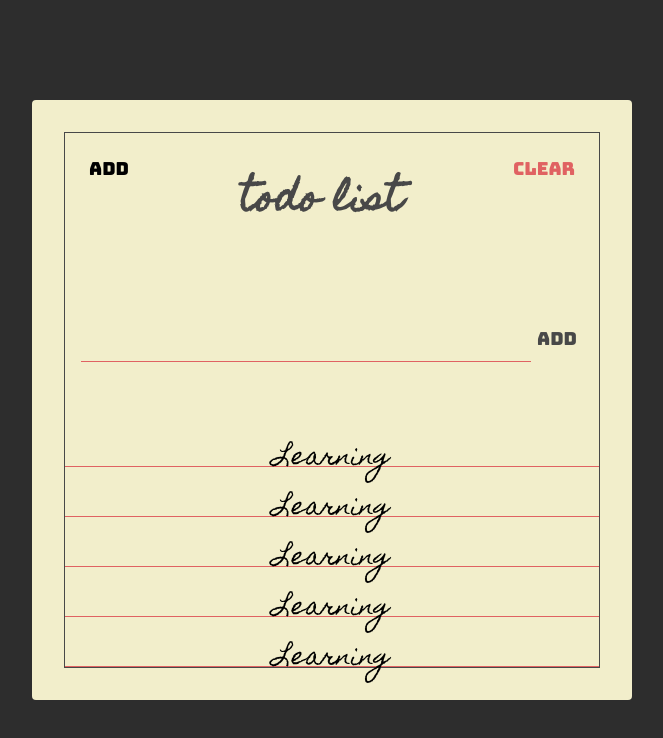
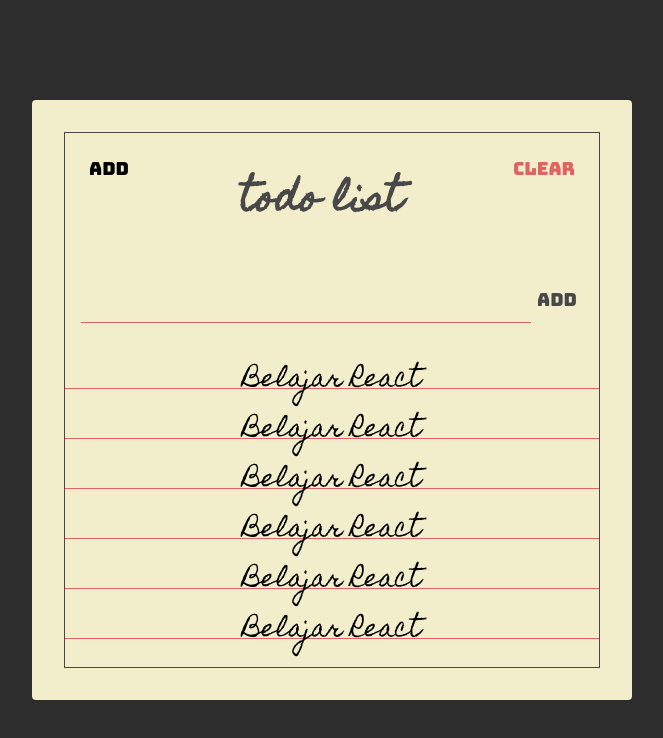
Before and after one commit to agengayuu/react-todolist, a React (Create React App) app: page / in a window 1280 px wide. Shown: the top 738 px of the page, without its empty margins (308-971 px from the left). Built offline with nearby package versions, Linux system fonts and the light colour scheme.

Commit message:
Membuat Pages dan Komponen Todo

```diff
--- a/src/App.js
+++ b/src/App.js
@@ -1,40 +1,7 @@
 import "./styles.css";
 
-import Paper from "./components/Paper";
+import TodoList from "./pages/TodoList";
 
 export default function App() {
-  return (
-    <Paper>
-      <section className="header">
-        <button className="header-btn">Add</button>
-        <h1 className="header-title">Todo List</h1>
-        <button className="header-btn main-red-color">Clear</button>
-      </section>
-
-      <section className="add">
-        <form className="add-form">
-          <input type="text" className="add-input" />
-          <button className="add-btn main-black-color">Add</button>
-        </form>
-      </section>
-
-      <section className="todos">
-        <div className="todo">
-          <span className="todo-text">Learning</span>
-        </div>
-        <div className="todo">
-          <span className="todo-text">Learning</span>
-        </div>
-        <div className="todo">
-          <span className="todo-text">Learning</span>
-        </div>
-        <div className="todo">
-          <span className="todo-text">Learning</span>
-        </div>
-        <div className="todo">
-          <span className="todo-text">Learning</span>
-        </div>
-      </section>
-    </Paper>
-  );
+  return <TodoList />;
 }
--- a/src/components/Header.jsx
+++ b/src/components/Header.jsx
@@ -0,0 +1,13 @@
+import React from "react";
+
+const Header = () => {
+  return (
+    <section className="header">
+      <button className="header-btn">Add</button>
+      <h1 className="header-title">Todo List</h1>
+      <button className="header-btn main-red-color">Clear</button>
+    </section>
+  );
+};
+
+export default Header;
--- /dev/null
+++ b/src/components/Todo.jsx
@@ -0,0 +1,16 @@
+import React from "react";
+import PropTypes from "prop-types";
+
+const Todo = (props) => {
+  return (
+    <div className="todo">
+      <span className="todo-text">{props.text}</span>
+    </div>
+  );
+};
+
+Todo.propTypes = {
+  text: PropTypes.string.isRequired
+};
+
+export default Todo;
--- a/src/components/TodoForm.jsx
+++ b/src/components/TodoForm.jsx
@@ -0,0 +1,13 @@
+import React from "react";
+
+const TodoForm = () => {
+  return (
+    <section className="add">
+      <form className="add-form">
+        <input type="text" className="add-input" />
+        <button className="add-btn main-black-color">Add</button>
+      </form>
+    </section>
+  );
+};
+export default TodoForm;
--- a/src/components/Todos.jsx
+++ b/src/components/Todos.jsx
@@ -0,0 +1,35 @@
+import React from "react";
+
+import Todo from "./Todo";
+
+const Todos = () => {
+  const todos = [
+    {
+      text: "Belajar React"
+    },
+    {
+      text: "Belajar Props di React"
+    },
+    {
+      text: "Belajar React Hoax wkwk"
+    },
+    {
+      text: "Belajar React"
+    },
+    {
+      text: "Belajar React Hoax wkwk"
+    },
+    {
+      text: "Belajar React"
+    }
+  ];
+
+  return (
+    <section className="todos">
+      {todos.map((todo) => {
+        return <Todo text="Belajar React" />;
+      })}
+    </section>
+  );
+};
+export default Todos;
--- /dev/null
+++ b/src/pages/TodoList.jsx
@@ -0,0 +1,18 @@
+import React from "react";
+
+import Paper from "../components/Paper";
+import Header from "../components/Header";
+import TodoForm from "../components/TodoForm";
+import Todos from "../components/Todos";
+
+const TodoList = () => {
+  return (
+    <Paper>
+      <Header />
+      <TodoForm />
+      <Todos />
+    </Paper>
+  );
+};
+
+export default TodoList;
--- a/src/styles.css
+++ b/src/styles.css
@@ -135,6 +135,8 @@ html {
 .todos {
   display: flex;
   flex-direction: column;
+
+  min-height: 500px;
 }
 
 .todo {
@@ -143,7 +145,7 @@ html {
   flex: 1 0 auto;
   text-align: center;
 
-  min-height: 34px;
+  max-height: 34px;
   margin: 16px 0 0;
   font-family: "Homemade Apple", sans-serif;
   font-size: 24px;
@@ -152,6 +154,8 @@ html {
 }
 
 .todo-text {
+  width: 100%;
+  height: 50px;
   position: absolute;
   left: 50%;
   transform: translate(-50%);
```
